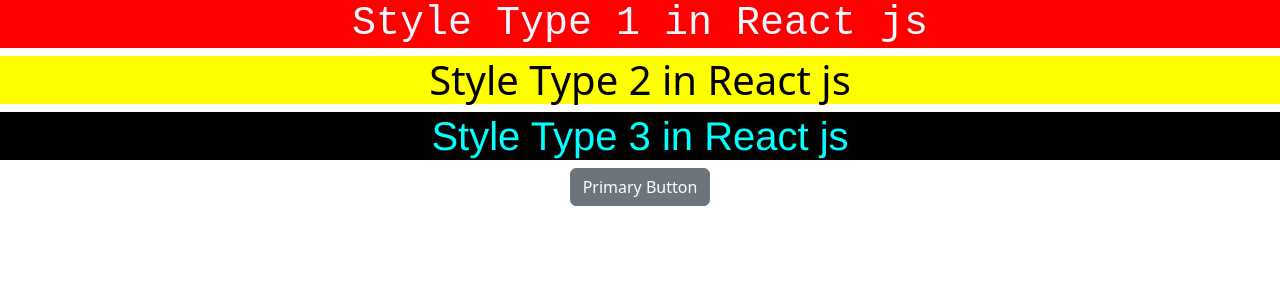
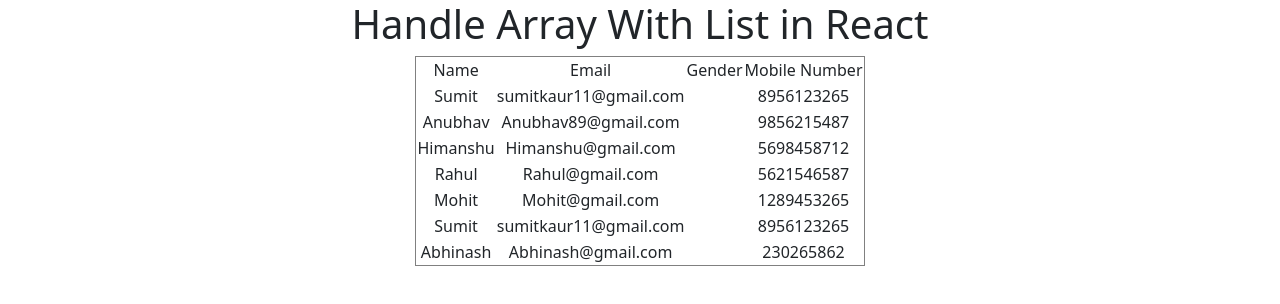
Before and after one commit to Himanshu1201/React-Git, a React (Create React App) app: page / in a window 1280 px wide. Shown: the top 304 px of the page. Built offline with nearby package versions, Linux system fonts and the light colour scheme.

Commit message:
Handle Array With List in React Js

```diff
--- a/src/App.js
+++ b/src/App.js
@@ -21,11 +21,12 @@
 import UseEffectTutorial from './UseEffectTutorial';
 import UseEffectWithStateProps from './UseEffectWithStateProps';
 import StyleInReact from './StyleInReact';
+import HandleArrayWithList from './HandleArrayWithList';
 
 function App(){
         return(
             <div className='App'>
-                < StyleInReact/>
+                < HandleArrayWithList/>
             </div>
         )
       }
--- /dev/null
+++ b/src/HandleArrayWithList.js
@@ -0,0 +1,84 @@
+import React from "react";
+
+function HandleArrayWithList(){
+    // const students = ['Sumit', 'Anubhav', 'Himanshu', 'Rahul', 'Mohit', 'Rohit', 'Abhinash'];
+    const students = [
+        {
+            name: 'Sumit',
+            email: 'sumitkaur11@gmail.com',
+            Gender: 'Male',
+            MobileNumber: '8956123265'
+        },
+        {
+            name: 'Anubhav',
+            email: 'Anubhav89@gmail.com',
+            Gender: 'Male',
+            MobileNumber: '9856215487'
+        },
+        {
+            name: 'Himanshu',
+            email: 'Himanshu@gmail.com',
+            Gender: 'Male',
+            MobileNumber: '5698458712'
+        },
+        {
+            name: 'Rahul',
+            email: 'Rahul@gmail.com',
+            Gender: 'Male',
+            MobileNumber: '5621546587'
+        },
+        {
+            name: 'Mohit',
+            email: 'Mohit@gmail.com',
+            Gender: 'Male',
+            MobileNumber: '1289453265'
+        },
+        {
+            name: 'Sumit',
+            email: 'sumitkaur11@gmail.com',
+            Gender: 'Male',
+            MobileNumber: '8956123265'
+        },
+        {
+            name: 'Abhinash',
+            email: 'Abhinash@gmail.com',
+            Gender: 'Male',
+            MobileNumber: '230265862'
+        },
+    ]
+
+    // mapp looping
+
+    // students.map((item) => {
+    //     console.warn('My Name is using map : ', item);
+    // })
+
+    // for(let i=0; i < students.length; i++){
+    //     console.warn('My Name is using for loop: ', students[i]);
+    // }
+    return(
+        <div>
+            <h1> Handle Array With List in React </h1>
+            <table border="1" align="center">
+                <tr>
+                    <td>Name</td>
+                    <td>Email</td>
+                    <td>Gender</td>
+                    <td>Mobile Number</td>
+                </tr>
+            {
+                students.map( (data)=>
+                    <tr>
+                        <td>{data.name}</td>
+                        <td>{data.email}</td>
+                        <td>{data.gender}</td>
+                        <td>{data.MobileNumber}</td>
+                    </tr>
+                )
+            }
+            </table>
+        </div>
+    )
+}
+
+export default HandleArrayWithList
```
